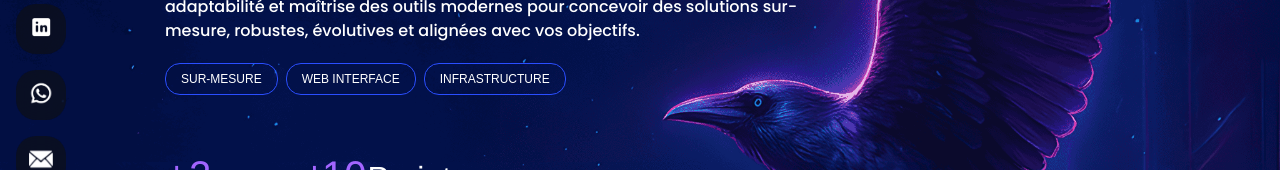
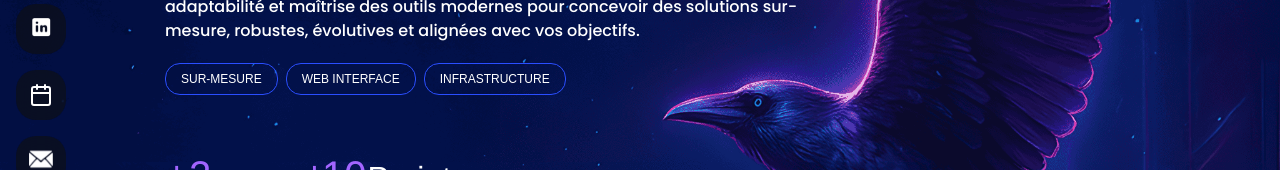
Before and after one commit to MeruemShen/portfolio, a React (Vite) app: page / in a window 1280 px wide. Shown: the part 338-508 px from the top of the page. Built offline with nearby package versions, Linux system fonts and the light colour scheme; a web font is replaced by a local one.

Commit message:
#3 [update] Replace number to RDV feature & add RDV btn to mobile header

```diff
--- a/src/screens/Wireframe/Wireframe.tsx
+++ b/src/screens/Wireframe/Wireframe.tsx
@@ -39,9 +39,9 @@ export const Wireframe = (): JSX.Element => {
       url: "https://www.linkedin.com/in/dorian-bidault-589850240/"
     },
     {
-      icon: "/wireframe/whatapps.png",
-      alt: "WhatsApp",
-      url: "tel:0750010785"
+      icon: "/wireframe/svg/calendar.svg",
+      alt: "Calendrier",
+      url: "https://calendly.com/deepbird/30min"
     },
     {
       icon: "/wireframe/mail.png",
@@ -131,10 +131,10 @@ export const Wireframe = (): JSX.Element => {
       isLink: true,
     },
     {
-      icon: "/wireframe/whatapps.png",
-      alt: "Phone",
-      value: "07 50 01 07 85",
-      isLink: false,
+      icon: "/wireframe/svg/calendar.svg",
+      alt: "Calendrier",
+      value: "https://calendly.com/deepbird/30min",
+      isLink: true,
     },
     {
       icon: "/wireframe/linkedin.png",
--- a/src/screens/Wireframe/components/ContactSection.tsx
+++ b/src/screens/Wireframe/components/ContactSection.tsx
@@ -1,4 +1,5 @@
 import React from "react";
+import { Calendar } from "lucide-react";
 import { Card, CardContent } from "../../../components/ui/card";
 import { useToast } from "../../../components/toast";
 
@@ -72,7 +73,11 @@ export const ContactSection = ({ methods }: ContactSectionProps): JSX.Element =>
                                         >
                                             <CardContent className="p-0 pl-4 py-4 h-full flex items-center mobile:py-3">
                                                 <div className="w-[41px] flex justify-center flex-shrink-0">
-                                                    <img className="w-[21px] h-[15px] object-contain" alt={method.alt} src={method.icon} />
+                                                    {method.alt === "Calendrier" ? (
+                                                        <Calendar className="w-[18px] h-[18px] text-white" />
+                                                    ) : (
+                                                        <img className="w-[21px] h-[15px] object-contain" alt={method.alt} src={method.icon} />
+                                                    )}
                                                 </div>
                                                 {method.isLink ? (
                                                     method.alt === "Email" ? (
@@ -89,7 +94,7 @@ export const ContactSection = ({ methods }: ContactSectionProps): JSX.Element =>
                                                             rel="noopener noreferrer"
                                                             target="_blank"
                                                         >
-                                                            {method.alt === "LinkedIn" ? "Lien vers LinkedIn" : method.value}
+                                                            {method.alt === "LinkedIn" ? "Lien vers LinkedIn" : method.alt === "Calendrier" ? "Prendre un rendez-vous" : method.value}
                                                         </a>
                                                     )
                                                 ) : method.alt === "Phone" ? (
--- a/src/screens/Wireframe/components/FooterSection.tsx
+++ b/src/screens/Wireframe/components/FooterSection.tsx
@@ -1,4 +1,5 @@
 import React from "react";
+import { Calendar } from "lucide-react";
 import { useToast } from "../../../components/toast";
 
 interface SocialLink {
@@ -131,11 +132,15 @@ export const FooterSection = ({ footerLinks, socialLinks }: FooterSectionProps):
                       rel="noopener noreferrer"
                       className="p-0 h-auto hover:scale-110 transition-transform flex-shrink-0 w-10 h-10 flex items-center justify-center"
                     >
-                      <img
-                        className="w-8 h-8 min-w-[32px] min-h-[32px] object-contain"
-                        alt={link.alt}
-                        src={link.icon}
-                      />
+                      {link.alt === "Calendrier" ? (
+                        <Calendar className="w-8 h-8 text-white" />
+                      ) : (
+                        <img
+                          className="w-8 h-8 min-w-[32px] min-h-[32px] object-contain"
+                          alt={link.alt}
+                          src={link.icon}
+                        />
+                      )}
                     </a>
                   )
                 ))}
--- a/src/screens/Wireframe/components/NavigationHeader.tsx
+++ b/src/screens/Wireframe/components/NavigationHeader.tsx
@@ -1,5 +1,5 @@
 import React, { useState } from "react";
-import { ArrowRight } from "lucide-react";
+import { ArrowRight, Calendar } from "lucide-react";
 import { Card, CardContent } from "../../../components/ui/card";
 import {
   NavigationMenu,
@@ -92,14 +92,27 @@ export const NavigationHeader = ({ navItems, onNavItemClick, socialLinks = [] }:
             <ArrowRight className="w-5 h-5 text-white" />
           </a>
 
+          {/* Mobile actions: rendez-vous button + burger */}
+          <div className="hidden tabletLandscape:flex items-center ml-auto">
+            <a
+              href="https://calendly.com/deepbird/30min"
+              target="_blank"
+              rel="noopener noreferrer"
+              aria-label="Prendre un rendez-vous"
+              className="flex items-center justify-center w-10 h-10 mr-5 bg-[#a265ff] rounded-[6px] hover:bg-[rgba(162,101,255,0.25)] transition-colors duration-200"
+            >
+              <Calendar className="w-6 h-6 text-white" />
+            </a>
+
             <button
-              onClick={() => (open ? setClosing(true) : setOpen(true))} // NEW: si ouvert, on passe en fermeture animée
-              className="hidden tabletLandscape:flex flex-col items-end justify-center w-8 h-8 relative"
+                onClick={() => (open ? setClosing(true) : setOpen(true))}
+                className="flex flex-col items-end justify-center w-8 h-8 relative"
             >
               <span className="block w-full h-0.5 bg-white mb-1" />
               <span className="block w-full h-0.5 bg-white mb-1" />
               <span className="block w-1/2 h-0.5 bg-white self-end" />
             </button>
+          </div>
         </div>
 
         <div
@@ -165,7 +178,11 @@ export const NavigationHeader = ({ navItems, onNavItemClick, socialLinks = [] }:
                         rel="noopener noreferrer"
                         className="w-[50px] h-[50px] bg-[#0f0f0f99] rounded-[20px] backdrop-blur-md flex items-center justify-center hover:bg-transparent hover:scale-110 transition"
                     >
+                      {link.alt === "Calendrier" ? (
+                        <Calendar className="w-[24px] h-[24px] text-white" />
+                      ) : (
                         <img className="w-[24px] h-[24px] object-cover mb-1" alt={link.alt} src={link.icon} />
+                      )}
                     </a>
                 )
             ))}
--- a/src/screens/Wireframe/components/ProcessSection.tsx
+++ b/src/screens/Wireframe/components/ProcessSection.tsx
@@ -47,7 +47,7 @@ export const ProcessSection = ({ steps }: ProcessSectionProps): JSX.Element => {
     >
       <div className="w-full relative">
         {/* Background image as CSS background */}
-        <div className="w-full bg-[url('/wireframe/fond_lune.png')] bg-cover bg-center h-[786px] tablet:h-[700px] mobile:h-[580px] absolute top-0 left-0"></div>
+        <div className="w-full bg-[url('/wireframe/fond_lune.png')] bg-cover bg-center h-[786px] tablet:h-[700px] mobile:h-[580px] sm-mobile:h-[700px] absolute top-0 left-0"></div>
 
         {/* Content container */}
         <div className="relative z-10">
--- a/src/screens/Wireframe/components/SocialSidebar.tsx
+++ b/src/screens/Wireframe/components/SocialSidebar.tsx
@@ -1,4 +1,5 @@
 import React from "react";
+import { Calendar } from "lucide-react";
 import { useToast } from "../../../components/toast";
 
 interface SocialLink {
@@ -53,7 +54,11 @@ export const SocialSidebar = ({ links }: SocialSidebarProps): JSX.Element => {
             rel="noopener noreferrer"
             className="w-[50px] h-[50px] bg-[#0f0f0f99] rounded-[20px] backdrop-blur-md p-0 flex items-center justify-center hover:bg-transparent hover:scale-110 transition"
           >
-            <img className="w-[24px] h-[24px] object-cover mb-1" alt={link.alt} src={link.icon} />
+            {link.alt === "Calendrier" ? (
+              <Calendar className="w-[24px] h-[24px] text-white" />
+            ) : (
+              <img className="w-[24px] h-[24px] object-cover mb-1" alt={link.alt} src={link.icon} />
+            )}
           </a>
         )
       ))}
--- a/tailwind.config.js
+++ b/tailwind.config.js
@@ -75,6 +75,7 @@ module.exports = {
         tabletLandscape: { max: "1024px" },
         tablet: { max: "900px" },
         mobile: { max: "720px" },
+        "sm-mobile": { max: "420px" },
       },
     },
     container: {
```
Also changed, not shown: public/wireframe/svg/calendar.svg (added). Lines whose indentation alone changed are shown as unchanged.
